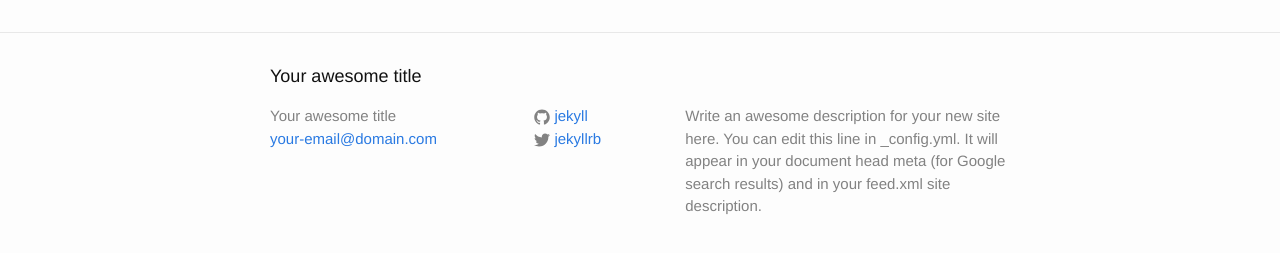
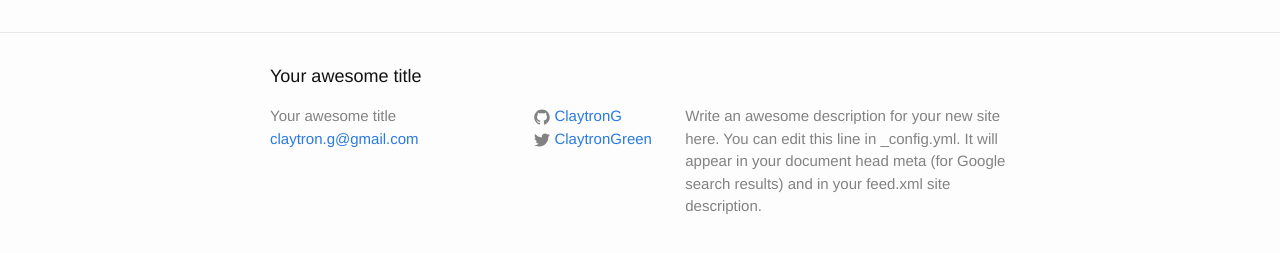
Before and after one commit to ClaytronG/claytrong.github.io, a Jekyll site: the page built from index.html, in a window 1280 px wide. Shown: the part 264-517 px from the top of the page. Built offline with Jekyll 4.4.1, drawn with Linux system fonts in a browser that asks for light colours.

Commit message:
Update config.

```diff
--- a/_config.yml
+++ b/_config.yml
@@ -1,14 +1,14 @@
 # Site settings
 title: Your awesome title
-email: your-email@domain.com
+email: claytron.g@gmail.com
 description: > # this means to ignore newlines until "baseurl:"
   Write an awesome description for your new site here. You can edit this
   line in _config.yml. It will appear in your document head meta (for
   Google search results) and in your feed.xml site description.
 baseurl: "" # the subpath of your site, e.g. /blog/
 url: "http://yourdomain.com" # the base hostname & protocol for your site
-twitter_username: jekyllrb
-github_username:  jekyll
+twitter_username: ClaytronGreen
+github_username:  ClaytronG
 
 # Build settings
 markdown: kramdown
```
